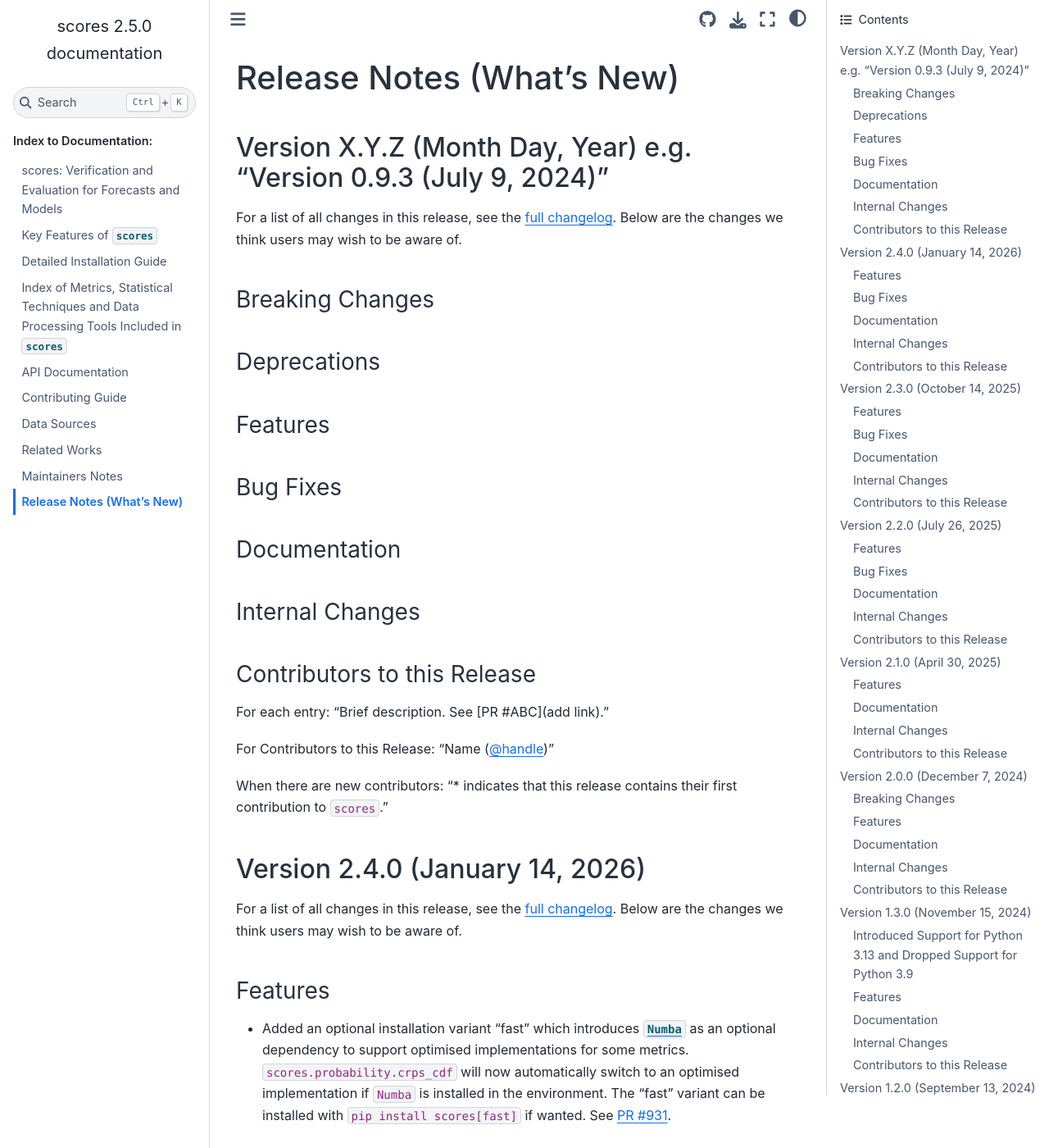
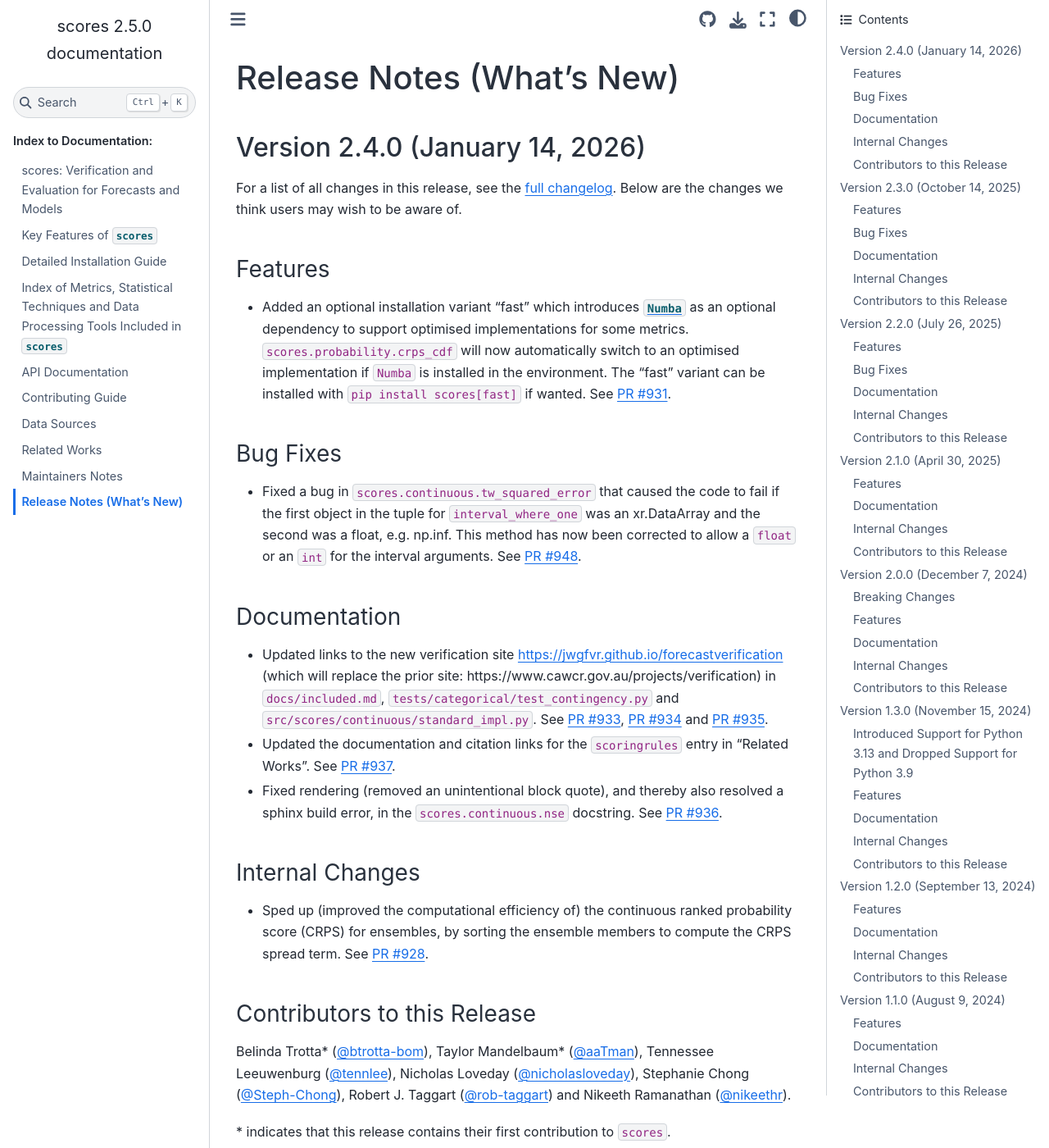
Before and after one commit to nci/scores, a Sphinx documentation site: the page built from docs/release_notes.md, in a window 1280 px wide and 1400 px high. Shown: the whole window at 82% size. Built offline with Sphinx 7.4.7 and the Sphinx Book theme 1.1.4, drawn with Linux system fonts in a browser that asks for light colours; pages that are not in the unit, such as notebooks, are missing from menus.

Commit message:
Back out the pro forma text from the release notes

```diff
--- a/docs/release_notes.md
+++ b/docs/release_notes.md
@@ -1,22 +1,4 @@
 # Release Notes (What's New)
-
-## Version X.Y.Z (Month Day, Year) e.g. "Version 0.9.3 (July 9, 2024)"
-
-For a list of all changes in this release, see the [full changelog](https://github.com/nci/scores/compare/2.4.0...develop). Below are the changes we think users may wish to be aware of.
-
-### Breaking Changes
-### Deprecations
-### Features
-### Bug Fixes
-### Documentation
-### Internal Changes
-### Contributors to this Release
-
-For each entry: "Brief description. See [PR #ABC](add link)."
-
-For Contributors to this Release: "Name ([@handle](https://github.com/handle))"
-
-When there are new contributors: "\* indicates that this release contains their first contribution to `scores`."
 
 ## Version 2.4.0 (January 14, 2026)
 
```
